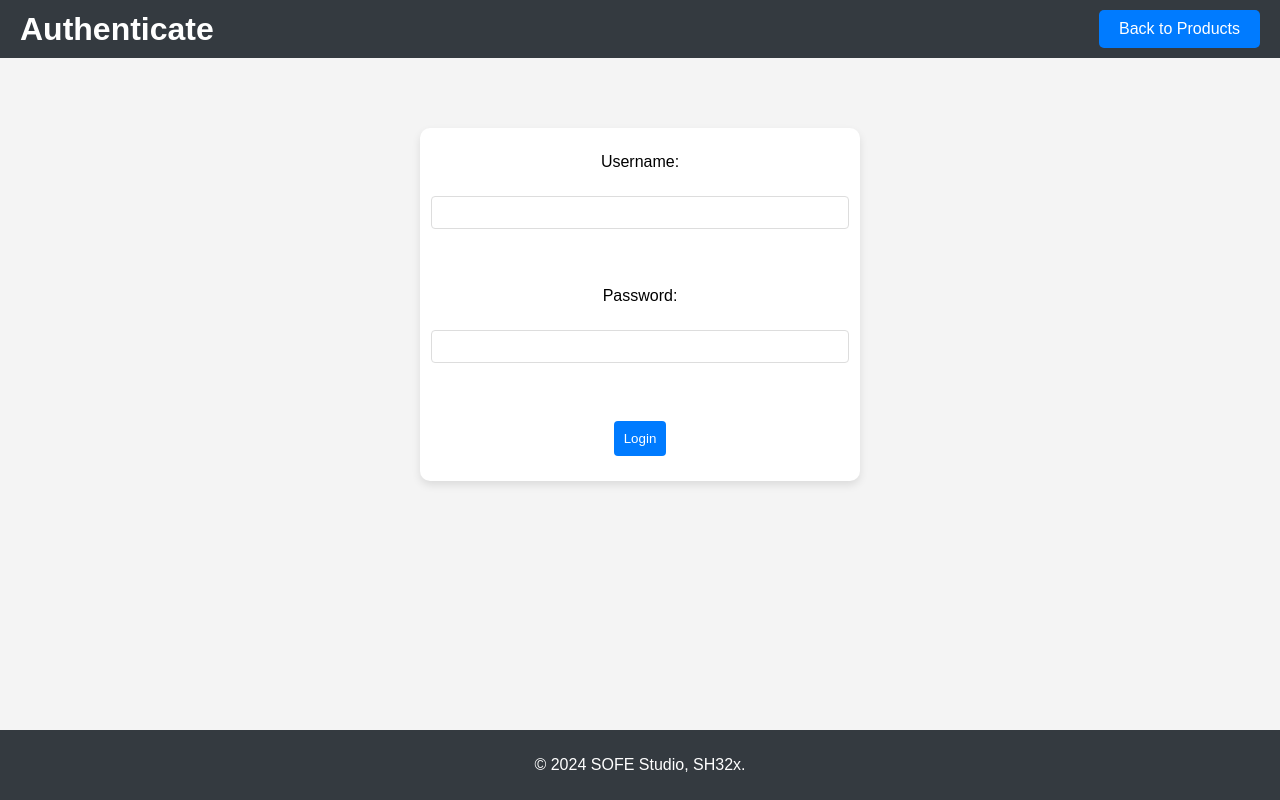
After one commit to SH32x/WebAPI, a Flask app: page /admin/login in a window 1280 px wide. The commit adds this page. Run offline with Flask 3, Linux system fonts and the light colour scheme; parts of the project's set-up code (start-up, migrations or seed data) failed here and were passed over.

Commit message:
Update
Update to fix login, verification.

```diff
--- a/app.yaml
+++ b/app.yaml
@@ -2,11 +2,6 @@
 
 runtime: python39
 entrypoint: gunicorn -b :8080 runpoint:app
-
-env_variables:
-  FLASK_ENV: 'production'
-  FLASK_DEBUG: '0'
-  SECRET_KEY: 'SECRET_KEY'
 
 instance_class: F1
 
--- a/app/static/styles.css
+++ b/app/static/styles.css
@@ -110,3 +110,59 @@ footer {
     width: 100%;
     bottom: 0;
 }
+
+
+.login-container {
+    max-width: 400px;
+    margin: 50px auto;
+    padding: 20px;
+    background-color: white;
+    border-radius: 10px;
+    box-shadow: 0 4px 8px rgba(0, 0, 0, 0.1);
+}
+
+.login-container form {
+    display: flex;
+    flex-direction: column;
+    gap: 15px;
+}
+
+.login-container input[type="text"],
+.login-container input[type="password"] {
+    padding: 8px;
+    border: 1px solid #ddd;
+    border-radius: 4px;
+    width: 100%;
+}
+
+.login-container input[type="submit"] {
+    background-color: #007bff;
+    color: white;
+    padding: 10px;
+    border: none;
+    border-radius: 4px;
+    cursor: pointer;
+}
+
+.login-container input[type="submit"]:hover {
+    background-color: #0056b3;
+}
+
+.error {
+    color: #dc3545;
+    margin-bottom: 15px;
+    text-align: center;
+}
+
+.login-button {
+    background-color: #007bff;
+    color: white;
+    padding: 10px 20px;
+    text-decoration: none;
+    border-radius: 5px;
+    transition: background-color 0.3s ease;
+}
+
+.login-button:hover {
+    background-color: #0056b3;
+}
--- /dev/null
+++ b/app/templates/login.html
@@ -0,0 +1,33 @@
+<!DOCTYPE html>
+<html lang="en">
+  <head>
+    <meta charset="UTF-8" />
+    <title>Authentication</title>
+    <link rel="stylesheet" href="{{ url_for('static', filename='styles.css') }}" />
+  </head>
+  <body>
+    <header>
+      <div class="header-content">
+        <h1>Authenticate</h1>
+        <a href="{{ url_for('index') }}" class="back-button">Back to Products</a>
+      </div>
+    </header>
+    <main>
+      <div class="login-container">
+        {% if error %}
+        <p class="error">{{ error }}</p>
+        {% endif %}
+        <form action="{{ url_for('login') }}" method="post">
+          <label for="username">Username:</label>
+          <input type="text" id="username" name="username" required /><br />
+          <label for="password">Password:</label>
+          <input type="password" id="password" name="password" required /><br />
+          <input type="submit" value="Login" />
+        </form>
+      </div>
+    </main>
+    <footer>
+      <p>&copy; 2024 SOFE Studio, SH32x.</p>
+    </footer>
+  </body>
+</html>
--- a/app/views.py
+++ b/app/views.py
@@ -1,36 +1,63 @@
 # app/views.py
-from flask import render_template, request, redirect, url_for, flash, current_app
-from app.models import load_products, save_product
+from flask import render_template, request, redirect, url_for, session, flash
+from app.models import db, Product
+from config import Config, access_secret
+from functools import wraps
+
+def verify_auth_token():
+    """Verify authentication token against Secret Manager"""
+    try:
+        stored_key = access_secret('secret_key')
+        return stored_key is not None
+    except Exception:
+        return False
+
+def admin_required(f):
+    """Decorator to require admin login"""
+    @wraps(f)
+    def decorated_function(*args, **kwargs):
+        if not session.get('is_admin') or not verify_auth_token():
+            return redirect(url_for('login'))
+        return f(*args, **kwargs)
+    return decorated_function
 
 def index():
     """Handle index route"""
-    try:
-        products = load_products()
-        return render_template('index.html', products=products)
-    except Exception as e:
-        current_app.logger.error(f"Error in index route: {str(e)}")
-        flash("Error loading products", "error")
-        return render_template('index.html', products=[])
+    products = Product.query.all()
+    return render_template('index.html', products=products)
 
+def login():
+    """Handle admin login using Secret Manager authentication"""
+    if request.method == 'POST':
+        if not verify_auth_token():
+            return render_template('login.html', error='Authentication service unavailable')
+
+        try:
+            stored_username = access_secret('db-user')
+            stored_password = access_secret('db-password')
+
+            if (request.form['username'] == stored_username and
+                request.form['password'] == stored_password):
+                session['is_admin'] = True
+                return redirect(url_for('index'))
+        except Exception as e:
+            return render_template('login.html', error='Authentication failed')
+
+        return render_template('login.html', error='Invalid credentials')
+    return render_template('login.html')
+
+@admin_required
 def add():
-    """Handle add route"""
+    """Handle add route (protected)"""
     if request.method == 'POST':
-        try:
-            new_product = {
-                'id': request.form['id'],
-                'name': request.form['name'],
-                'price': request.form['price'],
-                'type': request.form['type'],
-                'image': request.form['image']
-            }
-            if save_product(new_product):
-                flash("Product added successfully", "success")
-                return redirect(url_for('index'))
-            else:
-                flash("Error saving product", "error")
-                return render_template('add.html')
-        except Exception as e:
-            current_app.logger.error(f"Error in add route: {str(e)}")
-            flash("Error adding product", "error")
-            return render_template('add.html')
+        new_product = Product(
+            id=request.form['id'],
+            name=request.form['name'],
+            price=float(request.form['price']),
+            type=request.form['type'],
+            image=request.form['image']
+        )
+        db.session.add(new_product)
+        db.session.commit()
+        return redirect(url_for('index'))
     return render_template('add.html')
--- a/runpoint.py
+++ b/runpoint.py
@@ -5,23 +5,5 @@ import os
 from dotenv import load_dotenv
 from app import app
 
-def verify_environment():
-    """Verify critical environment variables before starting the application"""
-    required_vars = [
-        'FLASK_APP',
-        'DATABASE_URL',
-        'SECRET_KEY'
-    ]
-
-    missing = [var for var in required_vars if not os.getenv(var)]
-
-    if missing:
-        raise RuntimeError(
-            f"Missing required environment variables: {', '.join(missing)}\n"
-            "Please check your .env file and make sure all required variables are set."
-        )
-
 if __name__ == '__main__':
-    load_dotenv()  # Load environment variables from .env
-    verify_environment()  # Verify environment before starting
-    app.run(debug=os.getenv('FLASK_DEBUG', 'False').lower() == 'true')
+    app.run()
```
Also changed, not shown: app/__init__.py (+12 -5 lines), app/api.py (+4 -15 lines), app/forms.py (deleted, +0 -13 lines), app/models.py (+22 -69 lines), app/templates/index.html (+6 -7 lines), config.py (+20 -22 lines).
